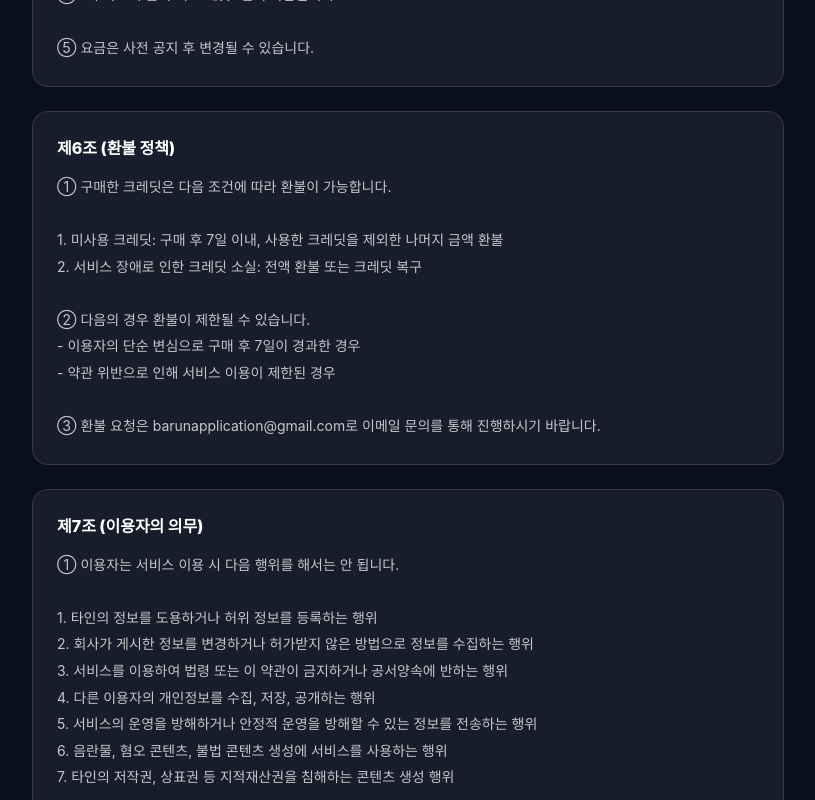
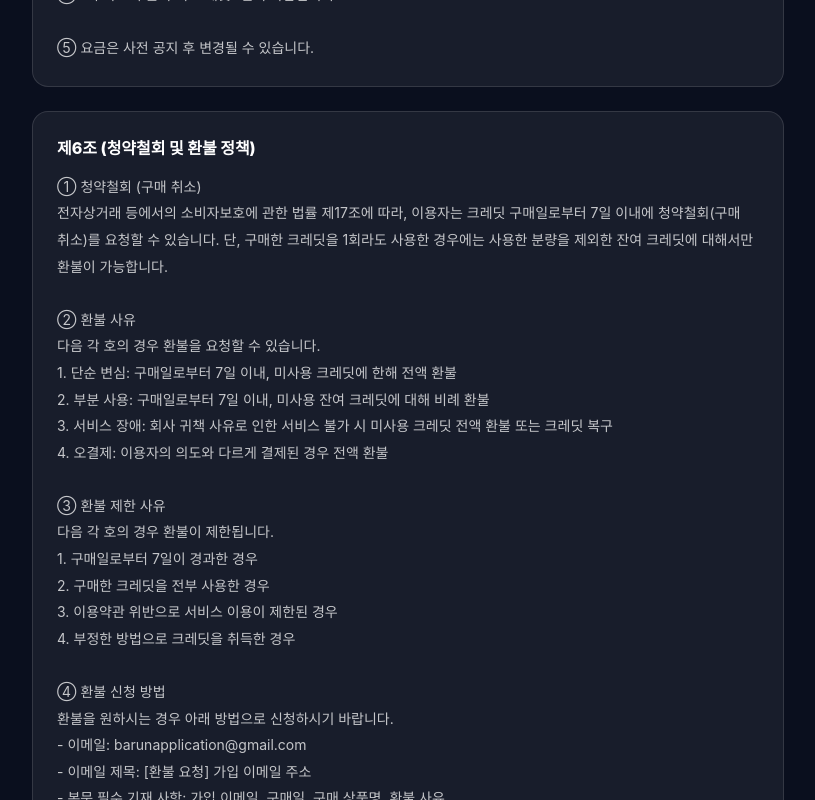
Before and after one commit to csscham-prog/jobtong, a Next.js app: page /terms in a window 1280 px wide. Shown: the part 1840-2640 px from the top of the page, without its empty margins (232-1047 px from the left). Built offline with nearby package versions, Linux system fonts and the light colour scheme; a web font is replaced by a local one.

Commit message:
Update page.tsx

```diff
--- a/app/terms/page.tsx
+++ b/app/terms/page.tsx
@@ -61,17 +61,43 @@ export default function TermsPage() {
 ⑤ 요금은 사전 공지 후 변경될 수 있습니다.`,
     },
     {
-      title: '제6조 (환불 정책)',
-      content: `① 구매한 크레딧은 다음 조건에 따라 환불이 가능합니다.
+      title: '제6조 (청약철회 및 환불 정책)',
+      content: `① 청약철회 (구매 취소)
+전자상거래 등에서의 소비자보호에 관한 법률 제17조에 따라, 이용자는 크레딧 구매일로부터 7일 이내에 청약철회(구매 취소)를 요청할 수 있습니다. 단, 구매한 크레딧을 1회라도 사용한 경우에는 사용한 분량을 제외한 잔여 크레딧에 대해서만 환불이 가능합니다.
 
-1. 미사용 크레딧: 구매 후 7일 이내, 사용한 크레딧을 제외한 나머지 금액 환불
-2. 서비스 장애로 인한 크레딧 소실: 전액 환불 또는 크레딧 복구
+② 환불 사유
+다음 각 호의 경우 환불을 요청할 수 있습니다.
+1. 단순 변심: 구매일로부터 7일 이내, 미사용 크레딧에 한해 전액 환불
+2. 부분 사용: 구매일로부터 7일 이내, 미사용 잔여 크레딧에 대해 비례 환불
+3. 서비스 장애: 회사 귀책 사유로 인한 서비스 불가 시 미사용 크레딧 전액 환불 또는 크레딧 복구
+4. 오결제: 이용자의 의도와 다르게 결제된 경우 전액 환불
 
-② 다음의 경우 환불이 제한될 수 있습니다.
-- 이용자의 단순 변심으로 구매 후 7일이 경과한 경우
-- 약관 위반으로 인해 서비스 이용이 제한된 경우
+③ 환불 제한 사유
+다음 각 호의 경우 환불이 제한됩니다.
+1. 구매일로부터 7일이 경과한 경우
+2. 구매한 크레딧을 전부 사용한 경우
+3. 이용약관 위반으로 서비스 이용이 제한된 경우
+4. 부정한 방법으로 크레딧을 취득한 경우
 
-③ 환불 요청은 ${'barunapplication@gmail.com'}로 이메일 문의를 통해 진행하시기 바랍니다.`,
+④ 환불 신청 방법
+환불을 원하시는 경우 아래 방법으로 신청하시기 바랍니다.
+- 이메일: barunapplication@gmail.com
+- 이메일 제목: [환불 요청] 가입 이메일 주소
+- 본문 필수 기재 사항: 가입 이메일, 구매일, 구매 상품명, 환불 사유
+
+⑤ 환불 처리 절차
+1. 환불 신청 접수 (이메일 수신)
+2. 신청 내용 확인 및 환불 가능 여부 검토 (1영업일 이내)
+3. 환불 승인 후 결제 취소 처리
+4. 환불 완료 안내 이메일 발송
+
+⑥ 환불 소요 기간
+- 신용카드: 환불 승인 후 3~5 영업일 이내 (카드사 정책에 따라 다를 수 있음)
+- 간편결제(카카오페이, 토스페이 등): 환불 승인 후 1~3 영업일 이내
+- 환불 요청 접수부터 처리 완료까지 최대 7 영업일이 소요될 수 있습니다.
+
+⑦ 기타
+환불과 관련하여 분쟁이 발생할 경우 한국소비자원(www.kca.go.kr) 또는 공정거래위원회(www.ftc.go.kr)에 도움을 요청하실 수 있습니다.`,
     },
     {
       title: '제7조 (이용자의 의무)',
```
